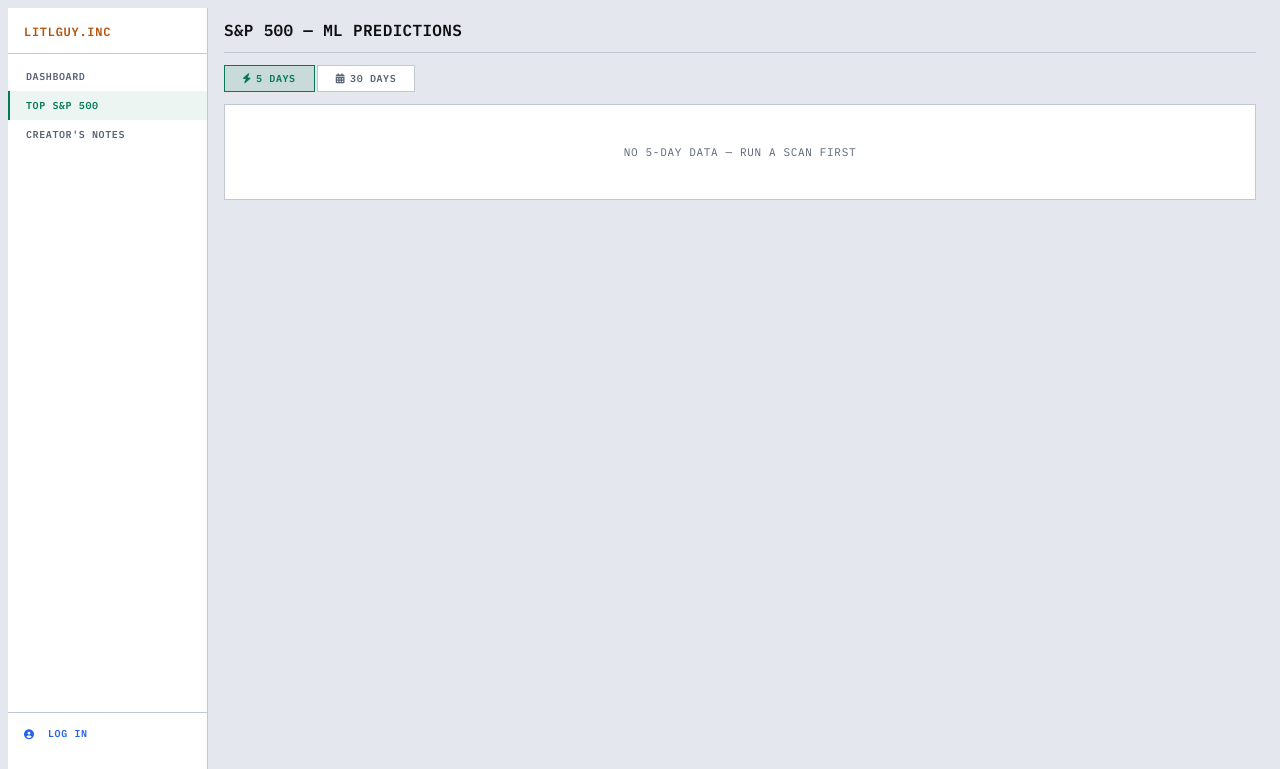
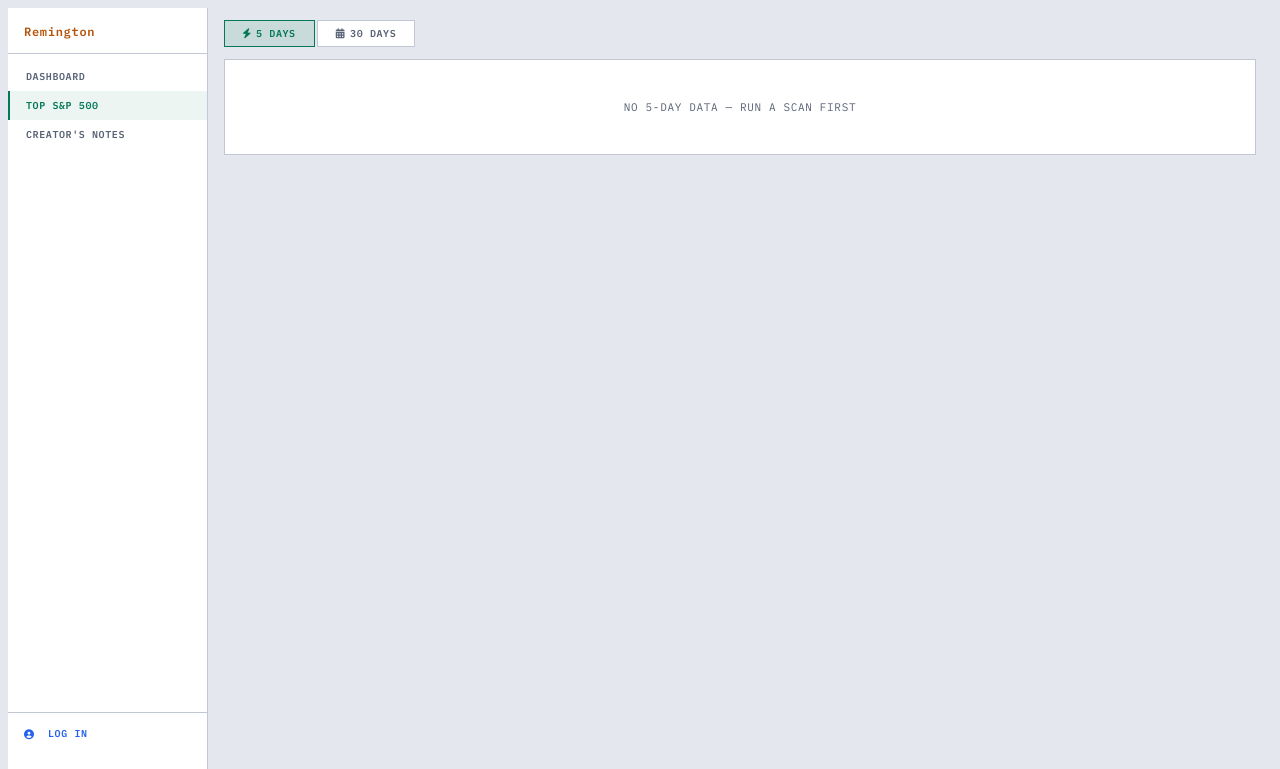
Before and after one commit to Untaped/Stonk, a Python web app: template templates/SP500.html in a window 1280 px wide. Shown: the top 769 px of the page. Run offline with Jinja, Linux system fonts and the light colour scheme; the template is opened without the code that fills it, so the values that code supplies are empty.

Commit message:
Add files via upload

```diff
--- a/templates/SP500.html
+++ b/templates/SP500.html
@@ -197,7 +197,7 @@
 
     <!-- Sidebar -->
     <aside class="sidebar">
-        <div class="sidebar-logo">LITLGUY.INC</div>
+        <div class="sidebar-logo">Remington</div>
         <a href="/"      class="nav-link"> DASHBOARD</a>
         <a href="/sp500" class="nav-link active-sp"> TOP S&P 500</a>
         <a href="/about" class="nav-link"> CREATOR'S NOTES</a>
@@ -214,11 +214,6 @@
 
     <!-- Main -->
     <main class="main">
-
-        <!-- Page title -->
-        <div class="page-title-row">
-            <div class="page-title">S&amp;P 500 — ML PREDICTIONS</div>
-        </div>
 
         <!-- Timeframe toggle -->
         <div class="tf-toggle">
--- a/templates/index.html
+++ b/templates/index.html
@@ -767,7 +767,6 @@
 
         <!-- Page title row -->
         <div class="page-title-row">
-            <div class="page-title">DASHBOARD</div>
             <div style="display:flex; align-items:center; gap:8px; flex-wrap:wrap;">
                 {% if current_user.is_authenticated %}
                     <span class="user-greeting">{{ current_user.username|upper }}</span>
```
